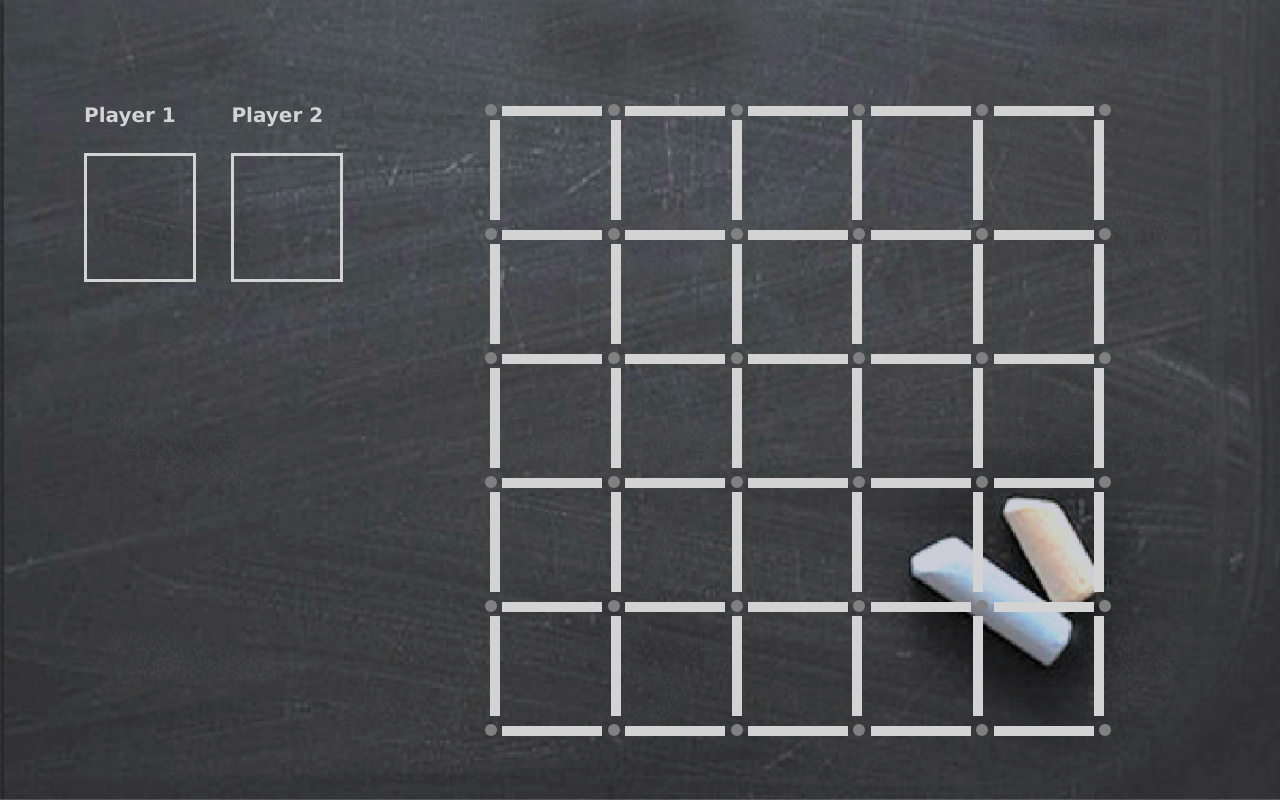
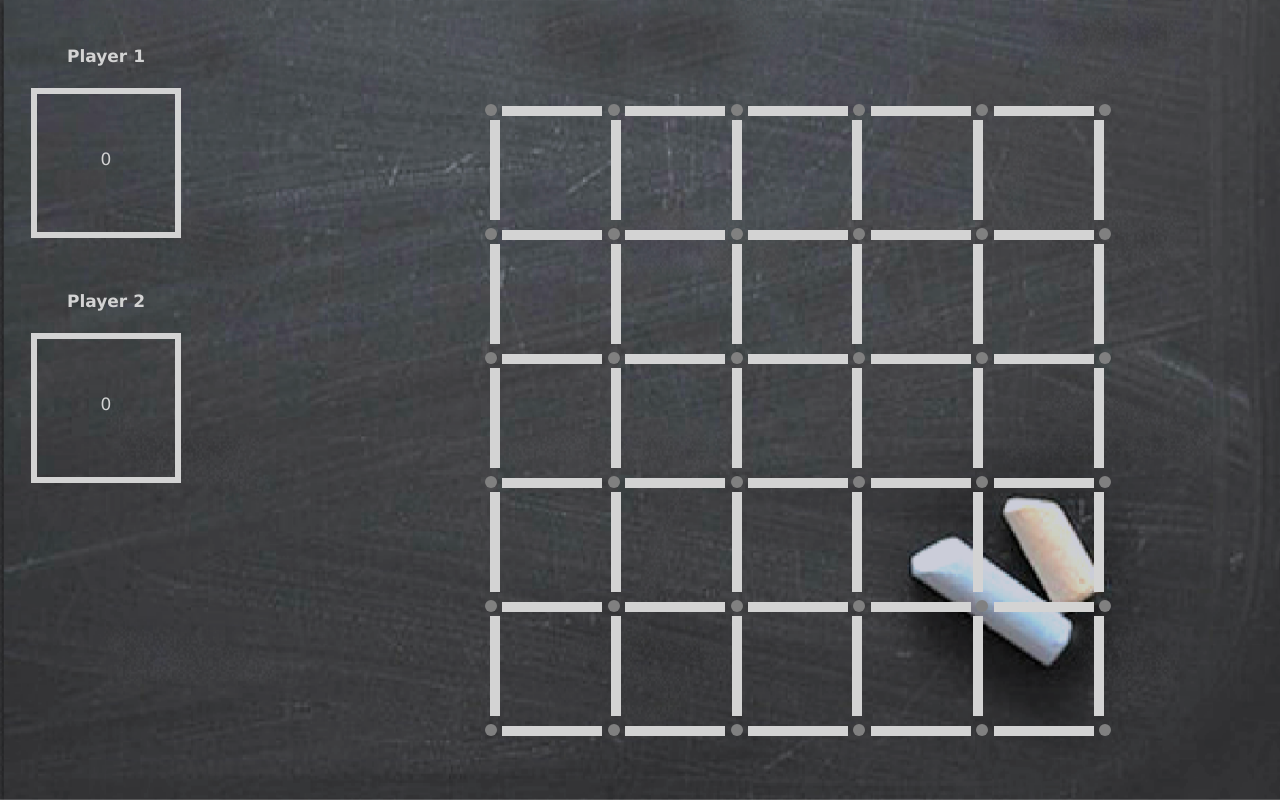
Before and after one commit to madeleinedoi/PlayDots, a PHP site: page /grid.html in a window 1280 px wide. Run offline with PHP 8.4, Linux system fonts and the light colour scheme.

Commit message:
Merge remote-tracking branch 'origin/master'
# Conflicts:
#	Sara.try.html

```diff
--- a/grid.html
+++ b/grid.html
@@ -14,16 +14,16 @@
 
 
 <div class="score-board">
-    <div class="player">
+    <div class="score">
         <h4>Player 1</h4>
         <div class="score-box">
-            <p id = "p1"></p>
+            <p class="player-score" id = "p1">0</p>
         </div>
     </div>
-    <div class="player">
+    <div class="score">
         <h4>Player 2</h4>
         <div class="score-box">
-            <p id = "p2"></p>
+            <p class="player-score" id = "p2">0</p>
         </div>
     </div>
 </div>
--- a/styles.css
+++ b/styles.css
@@ -151,7 +151,7 @@ canvas {
     z-index: 1000;
 }
 .active {
-    background-color: lightsteelblue;
+    background-color: orange;
 }
 h1{
     color:-moz-cellhighlight;
@@ -227,14 +227,21 @@ position: fixed;
 
 .score-board {
     text-align: left;
-    padding: 53px;
+    height: 100px;
+    width: 100px;
     position: absolute;
     top: 8px;
     left: 16px;
+    color: lightgrey;
 }
-.player {
+.score {
     display: inline-block;
     padding: 15px;
+    color: lightgrey;
+    text-align: center;
+}
+.player-score{
+    margin-top: 55px;
 }
 .player h4 {
     font-weight: bold;
@@ -242,7 +249,7 @@ position: fixed;
     font: bold 20px Verdana, sans-serif;
 }
 .score-box {
-    border: 3px solid lightgrey;
-    padding: 53px;
-    color:white;
+    border: 6px solid lightgrey;
+    height: 150px;
+    width: 150px;
 }
```
